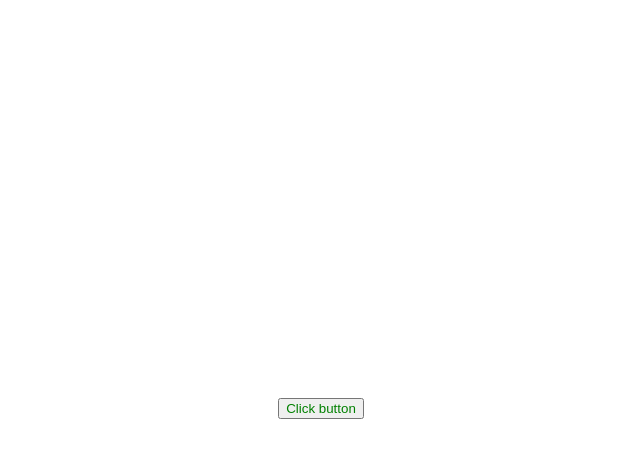
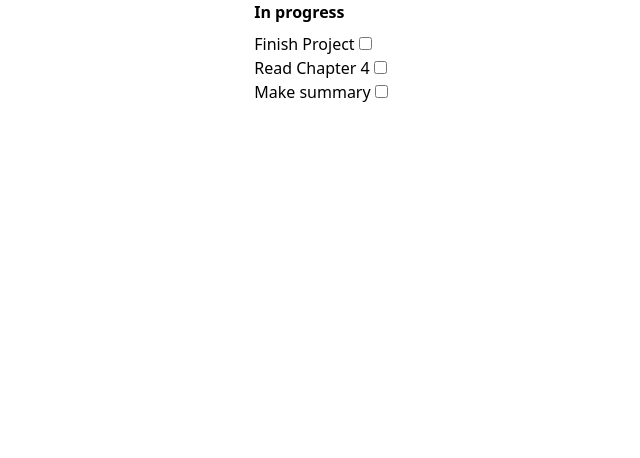
Before and after one commit to programatorseu/Vue-App, a plain HTML site: page index.html in a window 1280 px wide. Shown: the whole page, without its empty margins (319-959 px from the left). Drawn offline with nearby package versions, Linux system fonts and the light colour scheme.

Commit message:
3.list - conditionals - computed props

```diff
--- a/index.html
+++ b/index.html
@@ -4,39 +4,51 @@
     <meta charset="UTF-8">
     <title>Document</title>
     <script src="https://unpkg.com/vue@3"></script>
-    <style>
-        html, body {
-            height: 100%;
-        }
-        body {
-            display: grid;
-            place-items: center;
-        }
-        .text-red {
-            color:red;
-        }
-        .text-green {
-            color:green;
-        }
-    </style>
+    <script src="https://cdn.tailwindcss.com"></script>
 </head>
-<body>
+<body class="h-full grid place-items-center">
     <div id="app">
-        <button :class="active ? 'text-red' : 'text-green'" @click="toggle">Click button</button>
+        <section v-show="inProgressAssignments.length">
+            <h2 class="font-bold mb-2">In progress</h2>
+            <ul>
+                <li v-for="assignment in inProgressAssignments" :key="assignment.id">
+                    {{assignment.name}}
+                    <input type="checkbox" v-model="assignment.complete">
+                </li>
+            </ul>
+        </section>
+
+        <section v-show="completedAssignments.length">
+            <h2 class="font-bold mb-2">Completed</h2>
+            <ul>
+                <li v-for="assignment in completedAssignments" :key="assignment.id">
+                    {{assignment.name}}
+                    <input type="checkbox" v-model="assignment.complete">
+                </li>
+            </ul>
+        </section>
     </div>
     <script>
-        Vue.createApp({
+        let app = {
             data() {
                 return {
-                    active:false
+                    assignments: [
+                        {name: "Finish Project", complete: false, id: 1},
+                        {name: "Read Chapter 4", complete: false, id: 2},
+                        {name: "Make summary", complete: false, id: 3},
+                    ]
                 }
             },
-            methods: {
-                toggle() {
-                    this.active = ! this.active;
+            computed: {
+                inProgressAssignments() {
+                    return this.assignments.filter(assignment => ! assignment.complete);
+                },
+                completedAssignments() {
+                    return this.assignments.filter(assignment => assignment.complete);
                 }
             }
-        }).mount('#app');
+        }
+        Vue.createApp(app).mount('#app');
     </script>
 </body>
 </html>
```
Also changed, not shown: readme.md.
